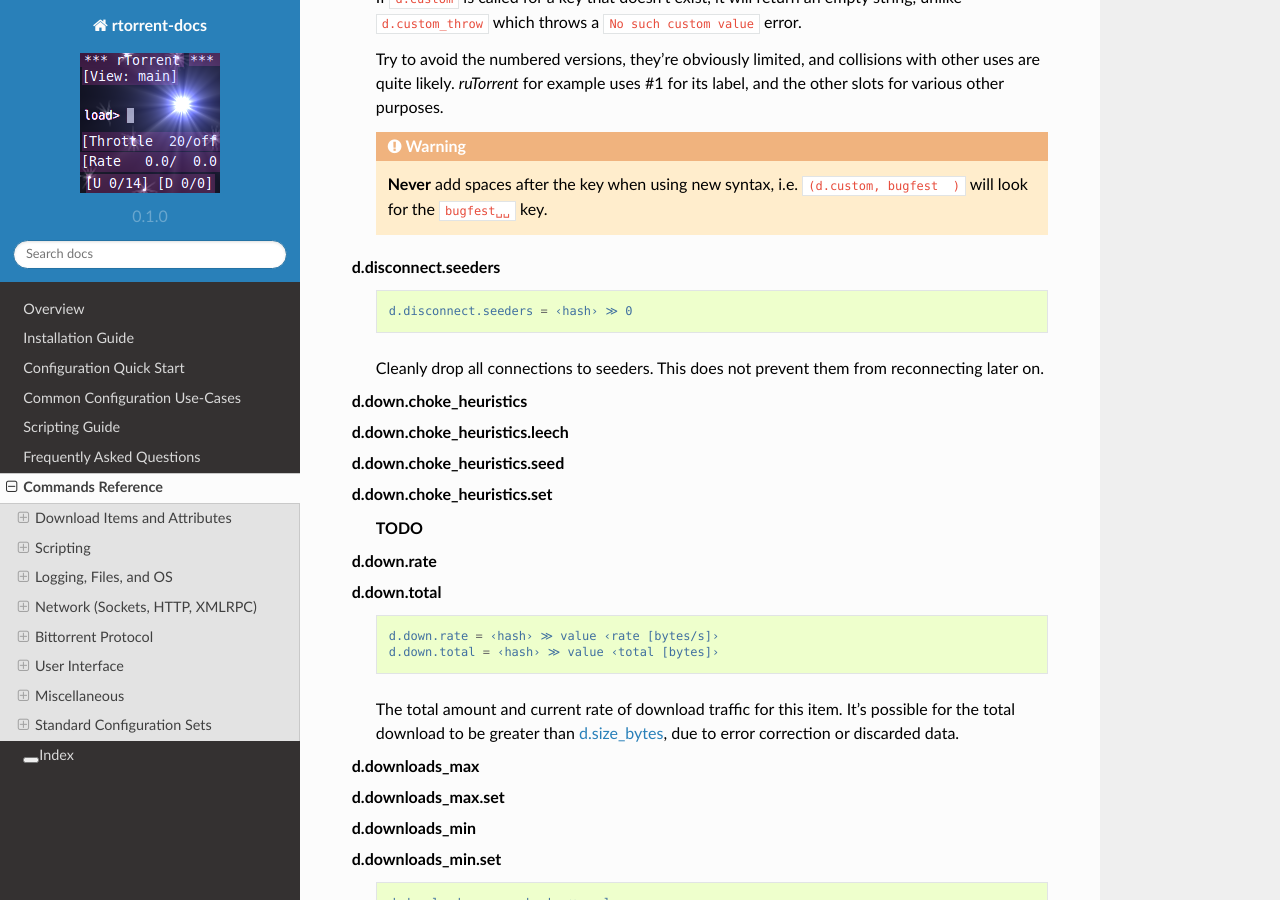
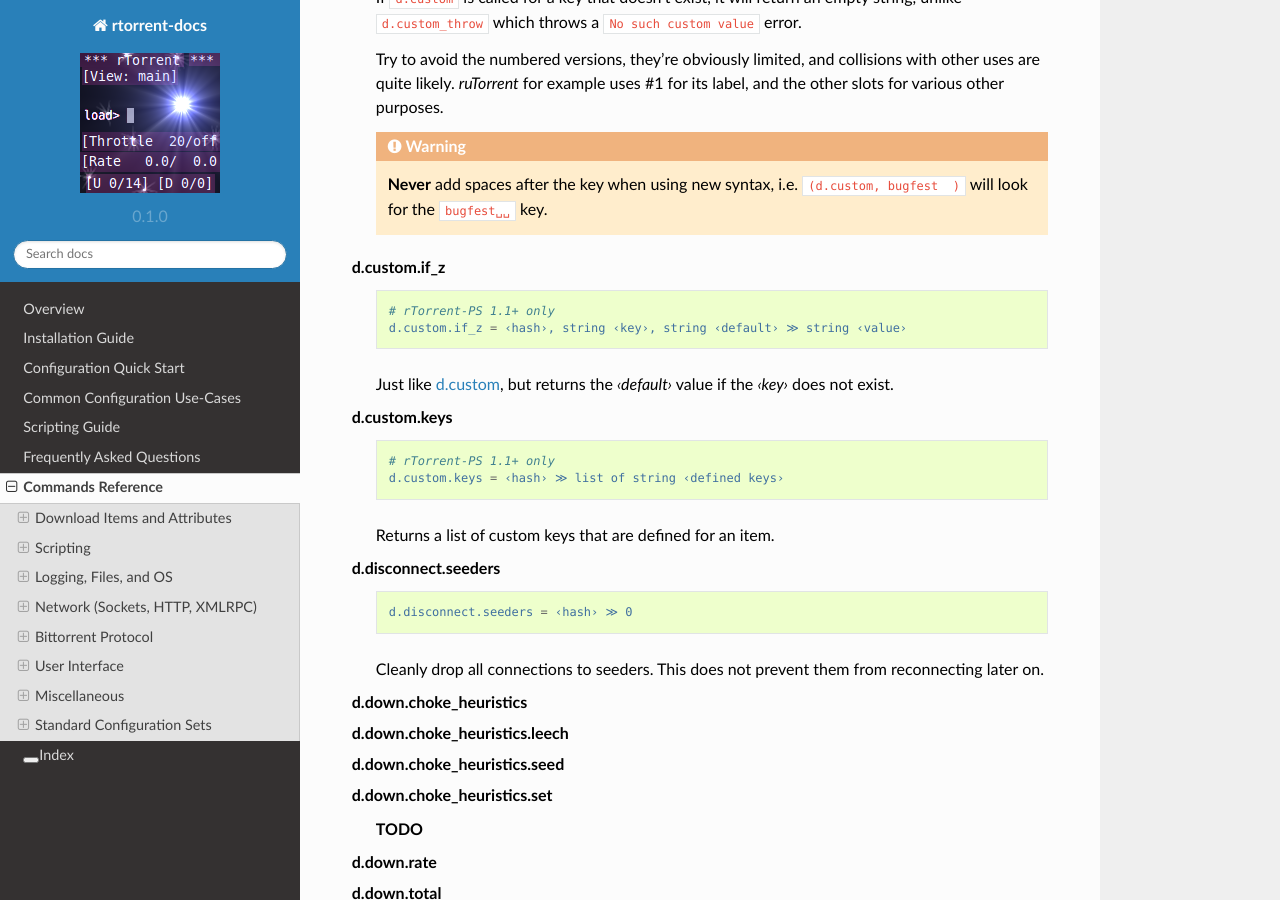
Before and after one commit to rtorrent-community/rtorrent-docs, a Sphinx documentation site: the page built from docs/cmd-ref.rst, in a window 1280 px wide and 900 px high, scrolled down 7937 px. Built offline with Sphinx 7.4.7 and the Read the Docs theme 2.0.0, drawn with Linux system fonts in a browser that asks for light colours.

Commit message:
add 'd.custom.if_z' and 'd.custom.keys'

```diff
--- a/docs/include-cmd-items.rst
+++ b/docs/include-cmd-items.rst
@@ -347,6 +347,26 @@ When called within configuration methods or in a ``Ctrl-X`` prompt, the target i
 
             **Never** add spaces after the key when using new syntax,
             i.e. ``(d.custom, bugfest  )`` will look for the ``bugfest␣␣`` key.
+
+
+    d.custom.if_z
+
+        .. code-block:: ini
+
+            # rTorrent-PS 1.1+ only
+            d.custom.if_z = ‹hash›, string ‹key›, string ‹default› ≫ string ‹value›
+
+        Just like :term:`d.custom`, but returns the `‹default›` value if the `‹key›` does not exist.
+
+
+    d.custom.keys
+
+        .. code-block:: ini
+
+            # rTorrent-PS 1.1+ only
+            d.custom.keys = ‹hash› ≫ list of string ‹defined keys›
+
+        Returns a list of custom keys that are defined for an item.
 
 
     d.disconnect.seeders
```
